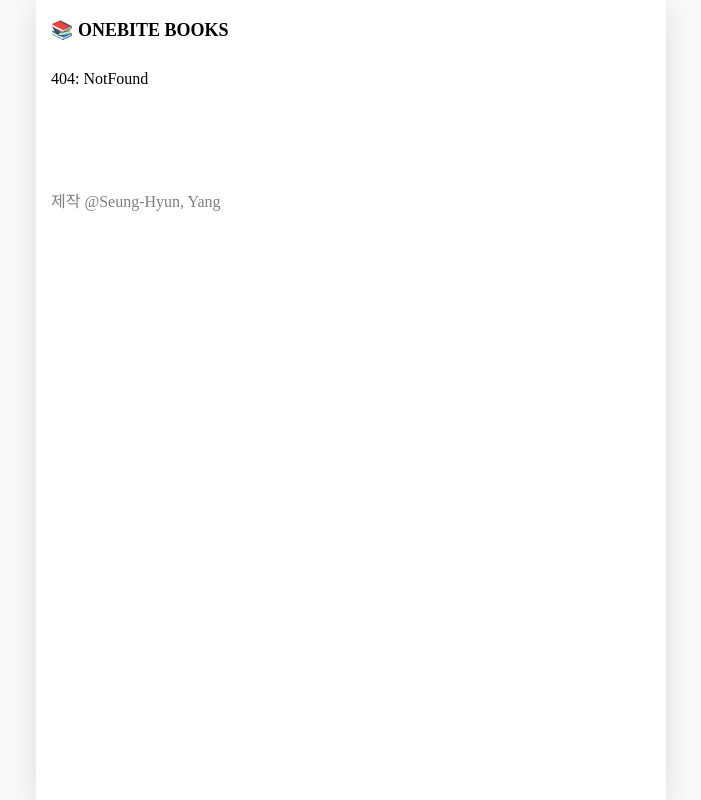
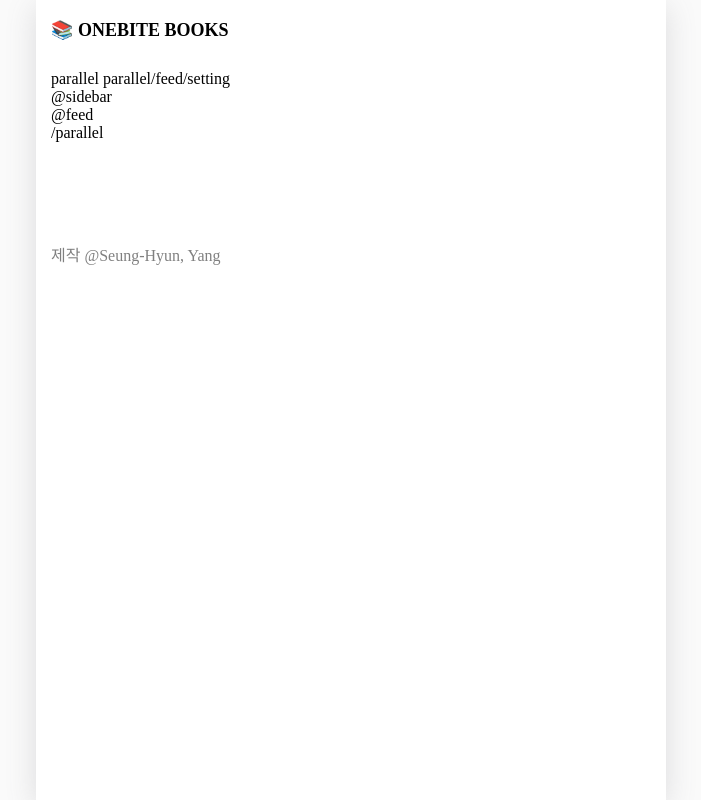
Before and after one commit to SHcommit/SHcommit-Onebile-Next, a Next.js app in the folder section08_parallelRoute/: page /parallel in a window 1280 px wide. Before the commit this address had no page. Shown: the whole page, without its empty margins (289-990 px from the left). Built offline with nearby package versions, Linux system fonts and the light colour scheme.

Commit message:
add: section08 parallel route 추가

```diff
--- /dev/null
+++ b/section08_parallelRoute/src/app/parallel/@feed/page.tsx
@@ -0,0 +1,3 @@
+export default function Page() {
+  return <div>@feed</div>;
+}
--- /dev/null
+++ b/section08_parallelRoute/src/app/parallel/@feed/setting/page.tsx
@@ -0,0 +1,3 @@
+export default function Page() {
+  return <div>@feed/setting</div>;
+}
--- /dev/null
+++ b/section08_parallelRoute/src/app/parallel/@sidebar/default.tsx
@@ -0,0 +1,3 @@
+export default function Default() {
+  return <div>@sidebar/default</div>;
+}
--- /dev/null
+++ b/section08_parallelRoute/src/app/parallel/@sidebar/page.tsx
@@ -0,0 +1,3 @@
+export default function Page() {
+  return <div>@sidebar</div>;
+}
--- /dev/null
+++ b/section08_parallelRoute/src/app/parallel/default.tsx
@@ -0,0 +1,3 @@
+export default function Default() {
+  return <div>/parallel/default</div>;
+}
--- /dev/null
+++ b/section08_parallelRoute/src/app/parallel/layout.tsx
@@ -0,0 +1,25 @@
+import { ReactNode } from "react";
+import Link from "next/link";
+
+export default function Layout({
+  children,
+  sidebar,
+  feed,
+}: {
+  children: ReactNode;
+  feed: ReactNode;
+  sidebar: ReactNode;
+}) {
+  return (
+    <div>
+      <div>
+        <Link href={"/parallel"}>parallel</Link>
+        &nbsp;
+        <Link href={"/parallel/setting"}>parallel/feed/setting</Link>
+      </div>
+      {sidebar}
+      {feed}
+      {children}
+    </div>
+  );
+}
--- /dev/null
+++ b/section08_parallelRoute/src/app/parallel/page.tsx
@@ -0,0 +1,3 @@
+export default function Page() {
+  return <div>/parallel</div>;
+}
```
